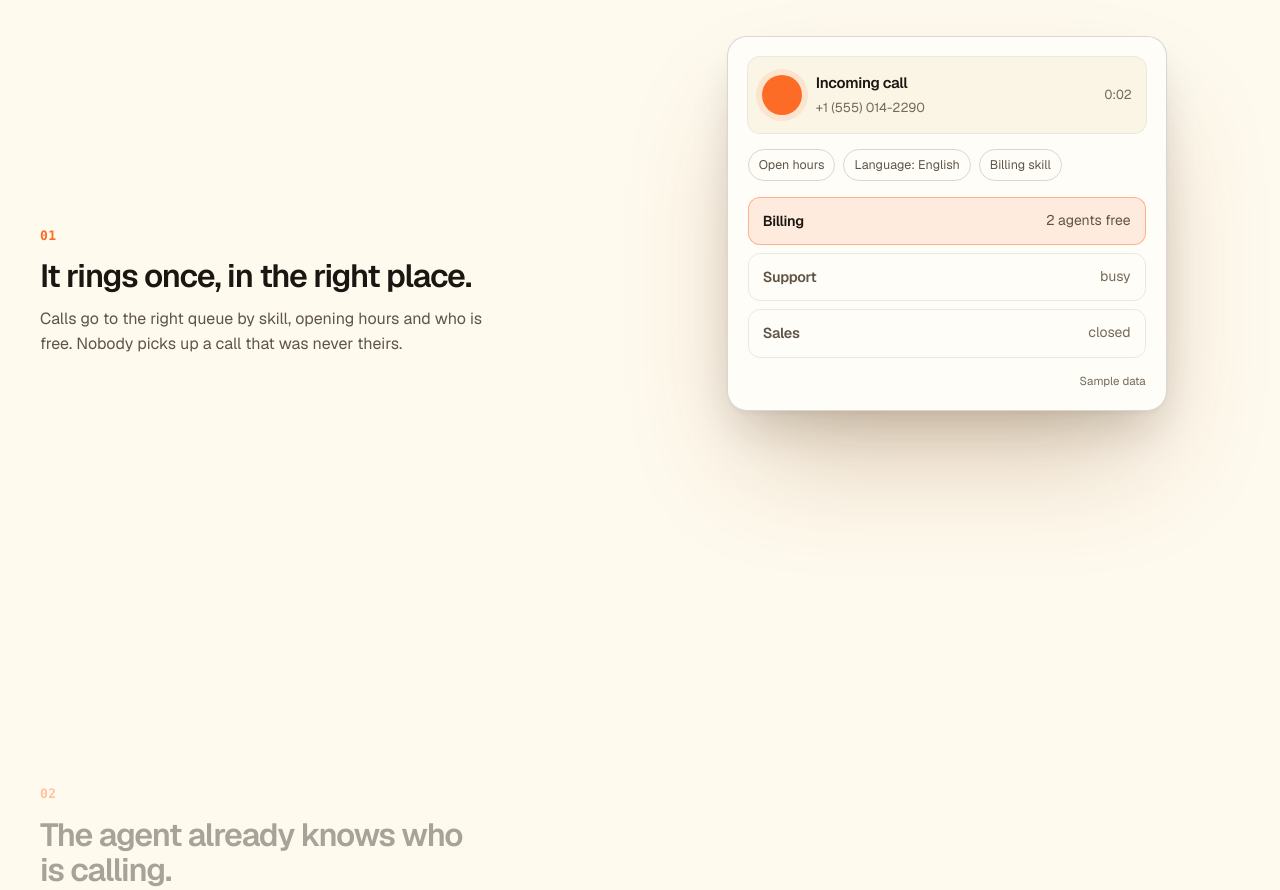
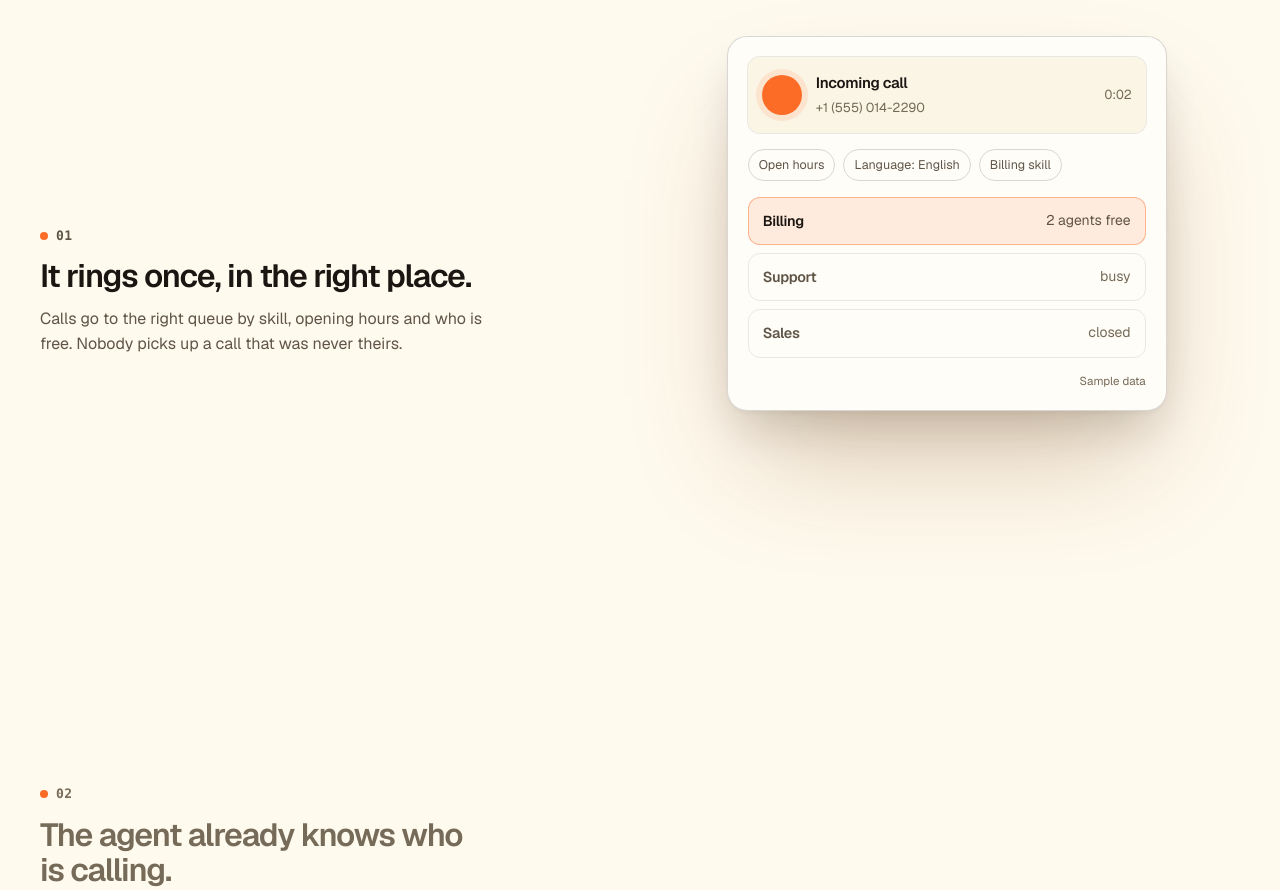
Before and after one commit to tuyisengeaurele/slide, an Astro site in the folder apps/marketing/: page / in a window 1280 px wide. Shown: the part 1891-2781 px from the top of the page. Built offline with nearby package versions, Linux system fonts and the light colour scheme; Astro itself is replaced by a stand-in of ours; no server answers.

Commit message:
fix(marketing): keep scroll story text readable on every step
The inactive steps were dimmed with opacity and the step numbers were orange text,
both under 4.5:1. Colors do the work now.

```diff
--- a/apps/marketing/src/components/Story.astro
+++ b/apps/marketing/src/components/Story.astro
@@ -82,11 +82,21 @@ const steps = [
     gap: 64px;
   }
   .num {
+    display: inline-flex;
+    align-items: center;
+    gap: 8px;
     font-family: var(--font-mono);
     font-size: 0.8125rem;
-    color: var(--orange);
+    color: var(--ink-2);
     font-weight: 600;
     letter-spacing: 0.04em;
+  }
+  .num::before {
+    content: '';
+    width: 8px;
+    height: 8px;
+    border-radius: 50%;
+    background: var(--orange);
   }
   .step h3 {
     margin-top: 12px;
@@ -124,11 +134,13 @@ const steps = [
       display: flex;
       flex-direction: column;
       justify-content: center;
-      opacity: 0.38;
-      transition: opacity var(--dur-slow) var(--ease-out);
     }
-    [data-story][data-enhanced] .step.on {
-      opacity: 1;
+    /* steps you've scrolled past or not reached yet go quiet, using real colors so they stay readable */
+    [data-story][data-enhanced] .step :is(h3, p, .num) {
+      transition: color var(--dur-slow) var(--ease-out);
+    }
+    [data-story][data-enhanced] .step:not(.on) :is(h3, p, .num) {
+      color: var(--ink-3);
     }
     [data-story][data-enhanced] .inline-scene {
       display: none;
```
